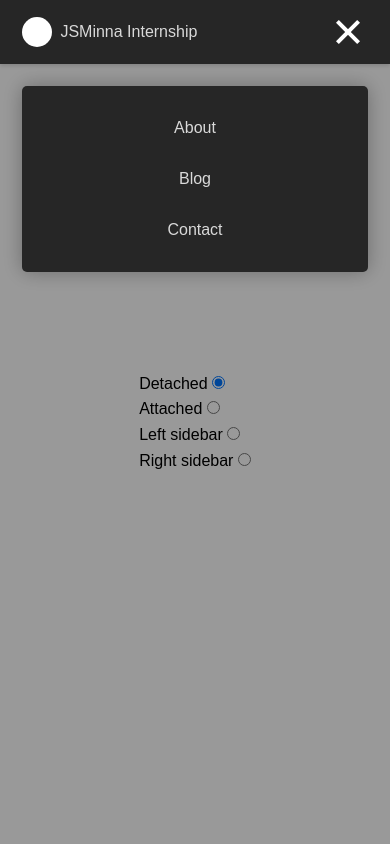
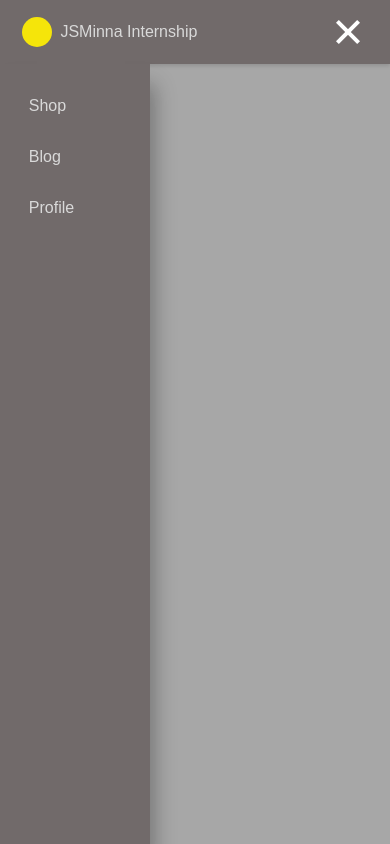
Before and after one commit to RaphAlemoh/responsive-navbar-without-frameworks, a plain HTML site: page index.html in a window 390 px wide. Both pictures are taken after a click on the button "Open navigation menu". Drawn offline with Linux system fonts and the light colour scheme.

Commit message:
responsive navbar without frameworks

```diff
--- a/index.html
+++ b/index.html
@@ -18,23 +18,15 @@
           <span class="icon-bar"></span>
           <span class="icon-bar"></span>
       </button>
-      <div class="navbar-menu detached">
+      <div class="navbar-menu left sidebar">
         <ul class="navbar-links">
-          <li class="navbar-item"><a class="navbar-link" href="/about">About</a></li>
+          <li class="navbar-item"><a class="navbar-link" href="/shop">Shop</a></li>
           <li class="navbar-item"><a class="navbar-link" href="/blog">Blog</a></li>
-          <li class="navbar-item"><a class="navbar-link" href="/contact">Contact</a></li>
+          <li class="navbar-item"><a class="navbar-link" href="/profile">Profile</a></li>
         </ul>
       </div>
     </nav>
 </header>
-<main>
-    <form id="options" class="container">
-        <label for="detached">Detached <input type="radio" checked name="navtype" id="detached" /></label>
-        <label for="attached">Attached <input type="radio" name="navtype" id="attached" /></label>
-        <label for="left-sidebar">Left sidebar <input type="radio" name="navtype" id="left-sidebar" /></label>
-        <label for="right-sidebar">Right sidebar <input type="radio" name="navtype" id="right-sidebar" /></label>
-    </form>
-</main>
 <script src="script.js"></script>
 </body>
 </html>
--- a/script.js
+++ b/script.js
@@ -3,20 +3,17 @@ const navbarToggle = navbar.querySelector(".navbar-toggle");
 
 const openMobileNavbar = () => {
   navbar.classList.add("opened");
-  navbarToggle.setAttribute("aria-label", "Close navigation menu.");
+  navbarToggle.setAttribute("aria-label", "Close mobile navigation menu.");
 }
+
 
 const closeMobileNavbar = () => {
   navbar.classList.remove("opened");
-  navbarToggle.setAttribute("aria-label", "Open navigation menu.");
+  navbarToggle.setAttribute("aria-label", "Open mobile navigation menu.");
 }
 
 navbarToggle.addEventListener("click", () => {
-  if (navbar.classList.contains("opened")) {
-    closeMobileNavbar();
-  } else {
-    openMobileNavbar();
-  }
+  (navbar.classList.contains("opened") ? closeMobileNavbar() :  openMobileNavbar())
 });
 
 const navbarMenu = navbar.querySelector(".navbar-menu");
@@ -27,13 +24,3 @@ navbarLinksContainer.addEventListener("click", (clickEvent) => {
 });
 
 navbarMenu.addEventListener("click", closeMobileNavbar);
-
-document
-  .getElementById("options")
-  .querySelectorAll("input[name='navtype']")
-  .forEach((option) => {
-    option.addEventListener("change", (e) => {
-      const navType = e.target.id.split("-").join(" ");
-      navbarMenu.classList = "navbar-menu " + navType;
-    });
-  });
--- a/style.css
+++ b/style.css
@@ -1,8 +1,9 @@
 :root {
-    --navbar-bg-color: hsl(0, 0%, 15%);
+    --navbar-bg-color: hsl(0, 3%, 43%);
     --navbar-text-color: hsl(0, 0%, 85%);
     --navbar-text-color-focus: white;
     --navbar-bg-contrast: hsl(0, 0%, 25%);
+    --navbar-logo-bg:hsl(56, 92%, 50%);
 }
 
 * {
@@ -15,13 +16,6 @@ body {
     height: 100vh;
     font-family: Arial, Helvetica, sans-serif;
     line-height: 1.6;
-}
-
-main {
-    min-height: 100vh;
-    display: flex;
-    align-items: center;
-    justify-content: center;
 }
 
 .container {
@@ -67,7 +61,7 @@ main {
 }
 
 .navbar-link {
-    justify-content: center;
+    justify-content: left;
     width: 100%;
     padding: 0.4em 0.8em;
     border-radius: 5px;
@@ -85,6 +79,8 @@ main {
     width: 30px;
     height: 30px;
     margin-right: 0.5em;
+    background-color: var(--navbar-logo-bg);
+
 }
 
 .navbar-toggle {
@@ -153,29 +149,14 @@ main {
     right: 0;
 }
 
-.navbar-menu.sidebar.right {
-    right: -1000px;
-    left: 0;
-}
-
-.navbar-menu.detached,
-.navbar-menu.attached {
-    left: 0;
-    right: 0;
-}
-
 #navbar.opened .navbar-menu {
-    background-color: rgba(0, 0, 0, 0.4);
-    opacity: 1;
+    background-color: rgba(36, 36, 36, 0.4);
+    opacity: 1.5;
     visibility: visible;
 }
 
 #navbar.opened .navbar-menu.sidebar.left {
     left: 0;
-}
-
-#navbar.opened .navbar-menu.sidebar.right {
-    right: 0;
 }
 
 .navbar-links {
@@ -197,32 +178,13 @@ main {
 .sidebar .navbar-links {
     top: 0;
     bottom: 0;
+    width: 150px;
 }
 
 .left.sidebar .navbar-links {
     left: 0;
     right: unset;
     box-shadow: 5px 20px 20px rgba(0, 0, 0, 0.3);
-}
-
-.right.sidebar .navbar-links {
-    right: 0;
-    left: unset;
-    box-shadow: -5px 20px 20px rgba(0, 0, 0, 0.3);
-}
-
-.detached .navbar-links {
-    left: 0;
-    right: 0;
-    margin: 1.4rem;
-    border-radius: 5px;
-    box-shadow: 0 0 20px rgba(0, 0, 0, 0.3);
-}
-
-.attached .navbar-links {
-    left: 0;
-    right: 0;
-    box-shadow: 0 20px 20px rgba(0, 0, 0, 0.3);
 }
 
 .navbar-item {
@@ -261,8 +223,3 @@ main {
         margin-right: 0;
     }
 }
-
-#options {
-    display: flex;
-    flex-direction: column;
-}
```
Also changed, not shown: 1 other file.
